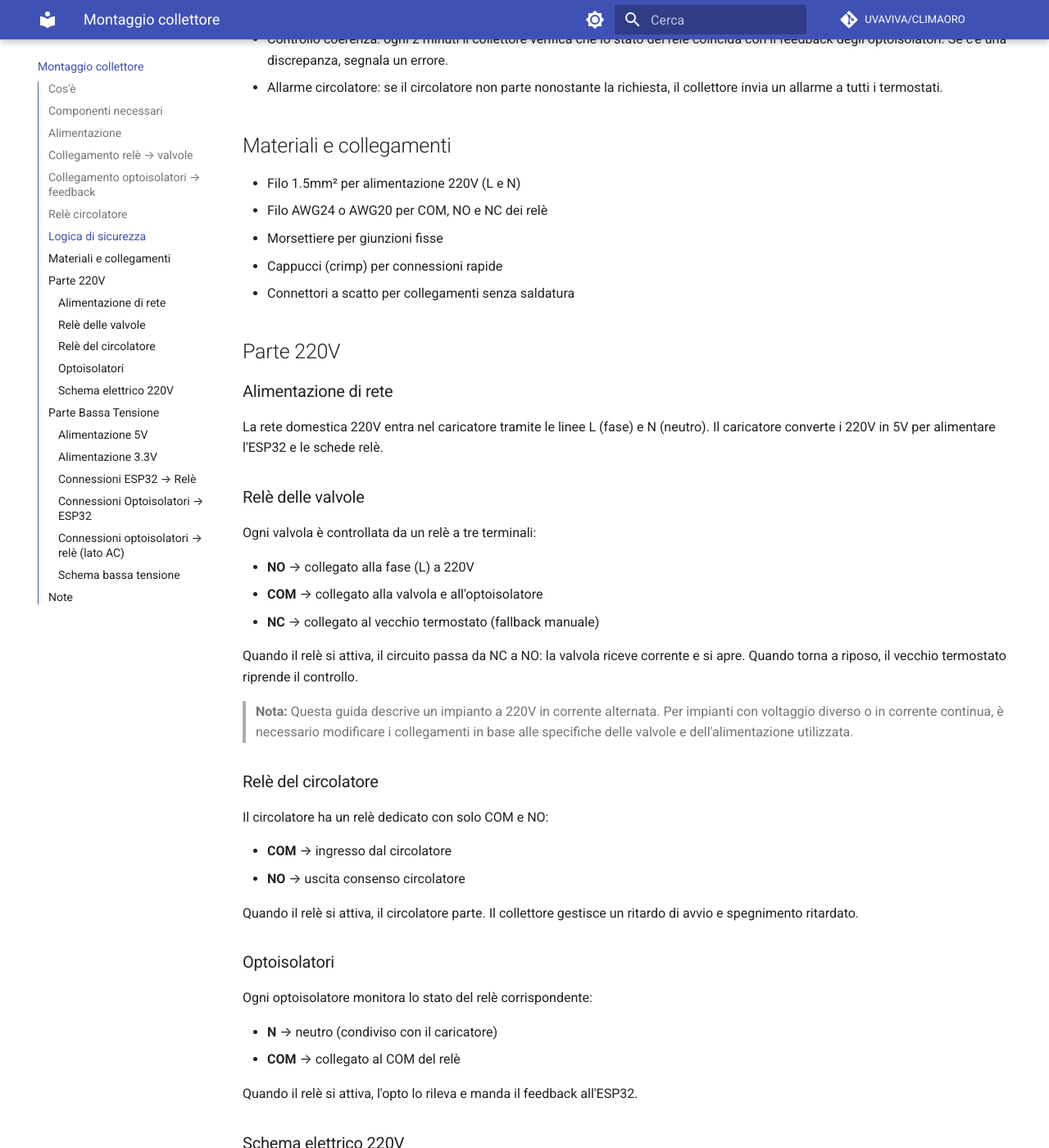
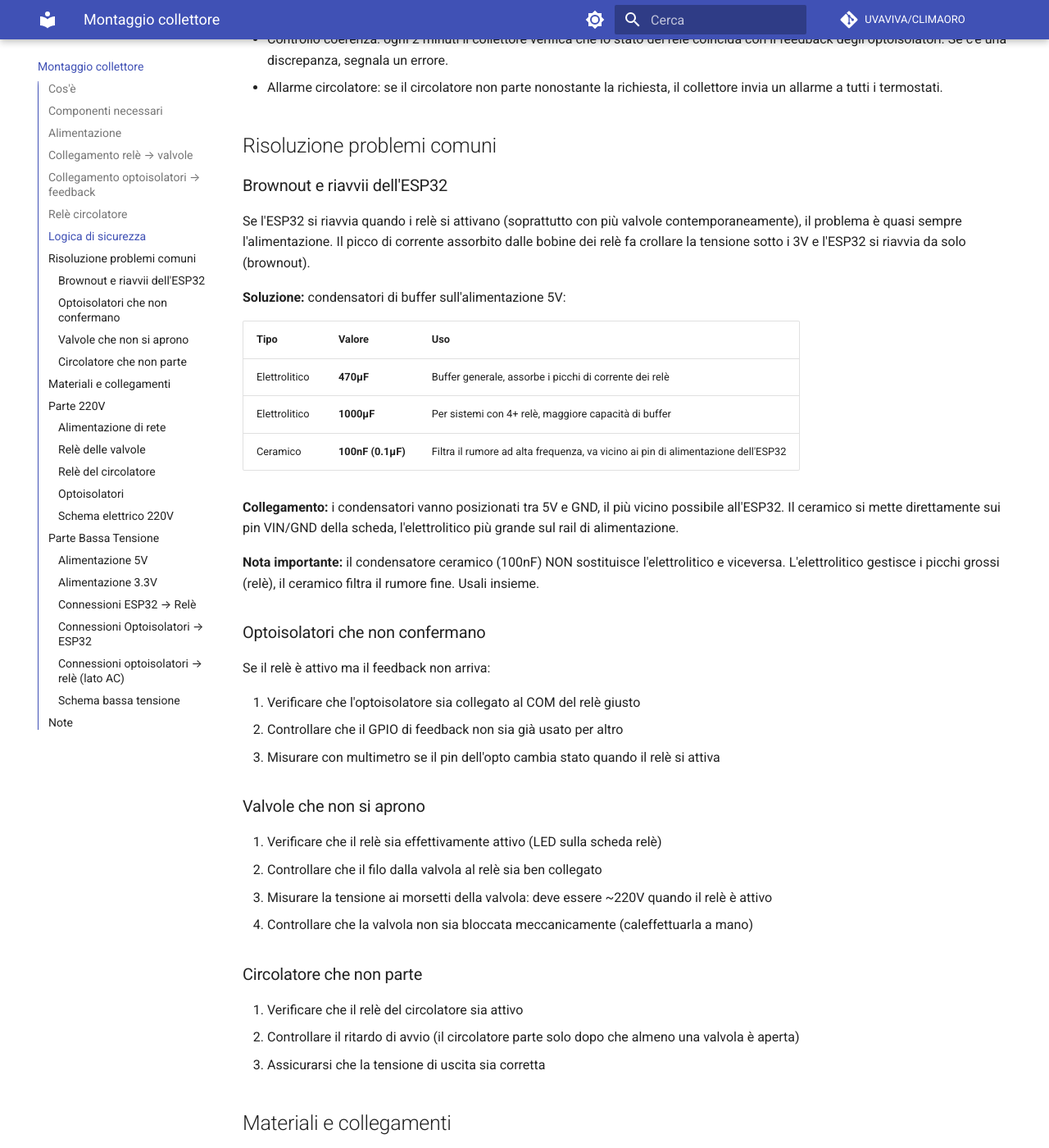
Before and after one commit to UVAVIVA/CLIMAORO, an MkDocs documentation site: the page built from docs/collettore_tutorial.md, in a window 1280 px wide and 1400 px high, scrolled down 1982 px. Shown: the whole window at 82% size. Built offline with MkDocs 1.6.1 and Material for MkDocs 9.7.7, drawn with Linux system fonts in a browser that asks for light colours; comment, search, counter and statistics services are not loaded.

Commit message:
fix: aggiunta sezione troubleshooting (brownout, condensatori)

```diff
--- a/docs/collettore_tutorial.md
+++ b/docs/collettore_tutorial.md
@@ -49,6 +49,45 @@ Il circolatore ha un relè dedicato. A differenza delle valvole, qui si usano so
 - Timeout per zona: ogni valvola ha un limite di tempo massimo di apertura (2 ore). Se un termostato smette di comunicare (es. si disconnette), il collettore spegne la valvola dopo il timeout per evitare che rimanga accesa senza controllo. Se il termostato torna online e chiede di riaccendere, il collettore lo fa subito.
 - Controllo coerenza: ogni 2 minuti il collettore verifica che lo stato dei relè coincida con il feedback degli optoisolatori. Se c'è una discrepanza, segnala un errore.
 - Allarme circolatore: se il circolatore non parte nonostante la richiesta, il collettore invia un allarme a tutti i termostati.
+
+## Risoluzione problemi comuni
+
+### Brownout e riavvii dell'ESP32
+
+Se l'ESP32 si riavvia quando i relè si attivano (soprattutto con più valvole contemporaneamente), il problema è quasi sempre l'alimentazione. Il picco di corrente assorbito dalle bobine dei relè fa crollare la tensione sotto i 3V e l'ESP32 si riavvia da solo (brownout).
+
+**Soluzione:** condensatori di buffer sull'alimentazione 5V:
+
+| Tipo | Valore | Uso |
+|------|--------|-----|
+| Elettrolitico | **470µF** | Buffer generale, assorbe i picchi di corrente dei relè |
+| Elettrolitico | **1000µF** | Per sistemi con 4+ relè, maggiore capacità di buffer |
+| Ceramico | **100nF (0.1µF)** | Filtra il rumore ad alta frequenza, va vicino ai pin di alimentazione dell'ESP32 |
+
+**Collegamento:** i condensatori vanno posizionati tra 5V e GND, il più vicino possibile all'ESP32. Il ceramico si mette direttamente sui pin VIN/GND della scheda, l'elettrolitico più grande sul rail di alimentazione.
+
+**Nota importante:** il condensatore ceramico (100nF) NON sostituisce l'elettrolitico e viceversa. L'elettrolitico gestisce i picchi grossi (relè), il ceramico filtra il rumore fine. Usali insieme.
+
+### Optoisolatori che non confermano
+
+Se il relè è attivo ma il feedback non arriva:
+
+1. Verificare che l'optoisolatore sia collegato al COM del relè giusto
+2. Controllare che il GPIO di feedback non sia già usato per altro
+3. Misurare con multimetro se il pin dell'opto cambia stato quando il relè si attiva
+
+### Valvole che non si aprono
+
+1. Verificare che il relè sia effettivamente attivo (LED sulla scheda relè)
+2. Controllare che il filo dalla valvola al relè sia ben collegato
+3. Misurare la tensione ai morsetti della valvola: deve essere ~220V quando il relè è attivo
+4. Controllare che la valvola non sia bloccata meccanicamente (caleffettuarla a mano)
+
+### Circolatore che non parte
+
+1. Verificare che il relè del circolatore sia attivo
+2. Controllare il ritardo di avvio (il circolatore parte solo dopo che almeno una valvola è aperta)
+3. Assicurarsi che la tensione di uscita sia corretta
 
 ## Materiali e collegamenti
 
```
